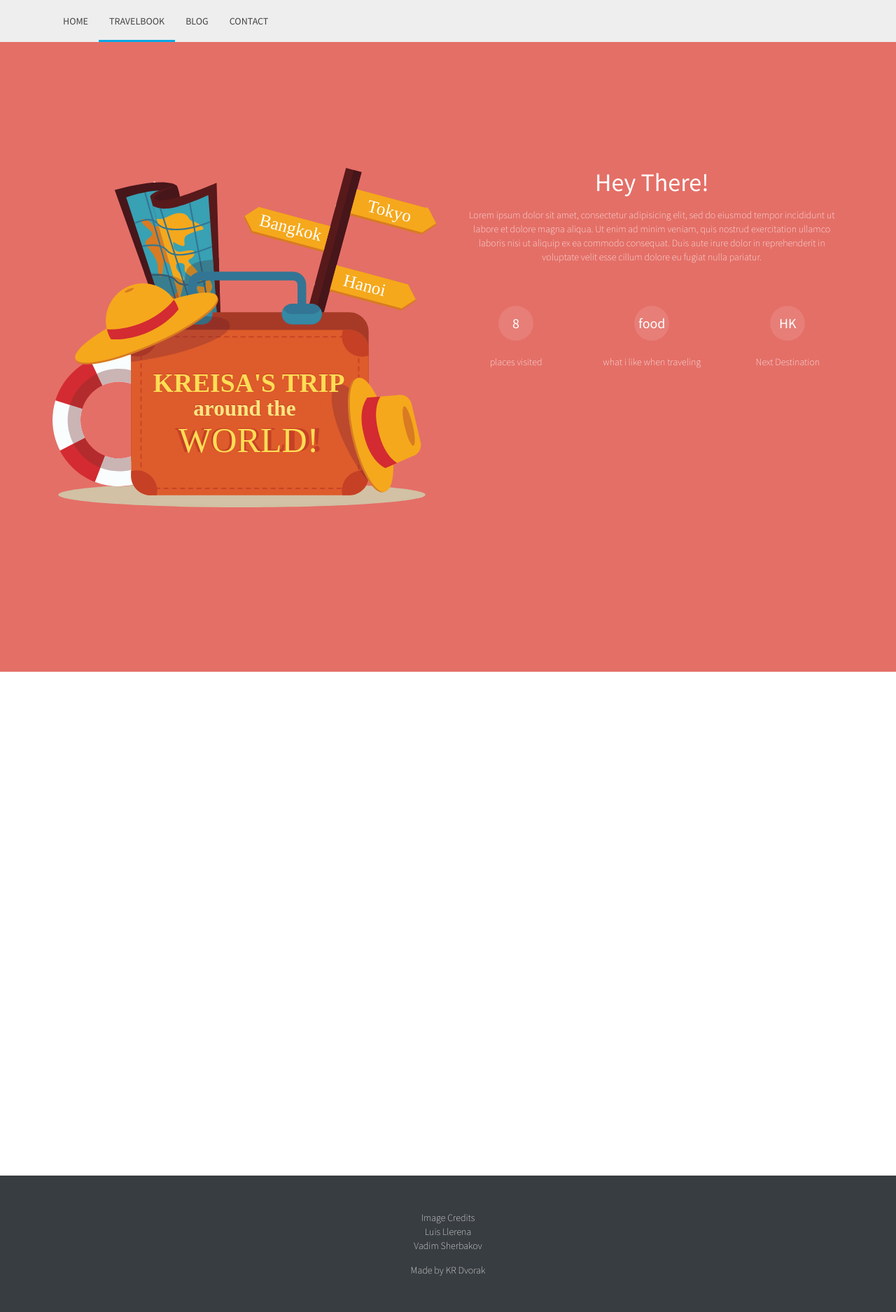
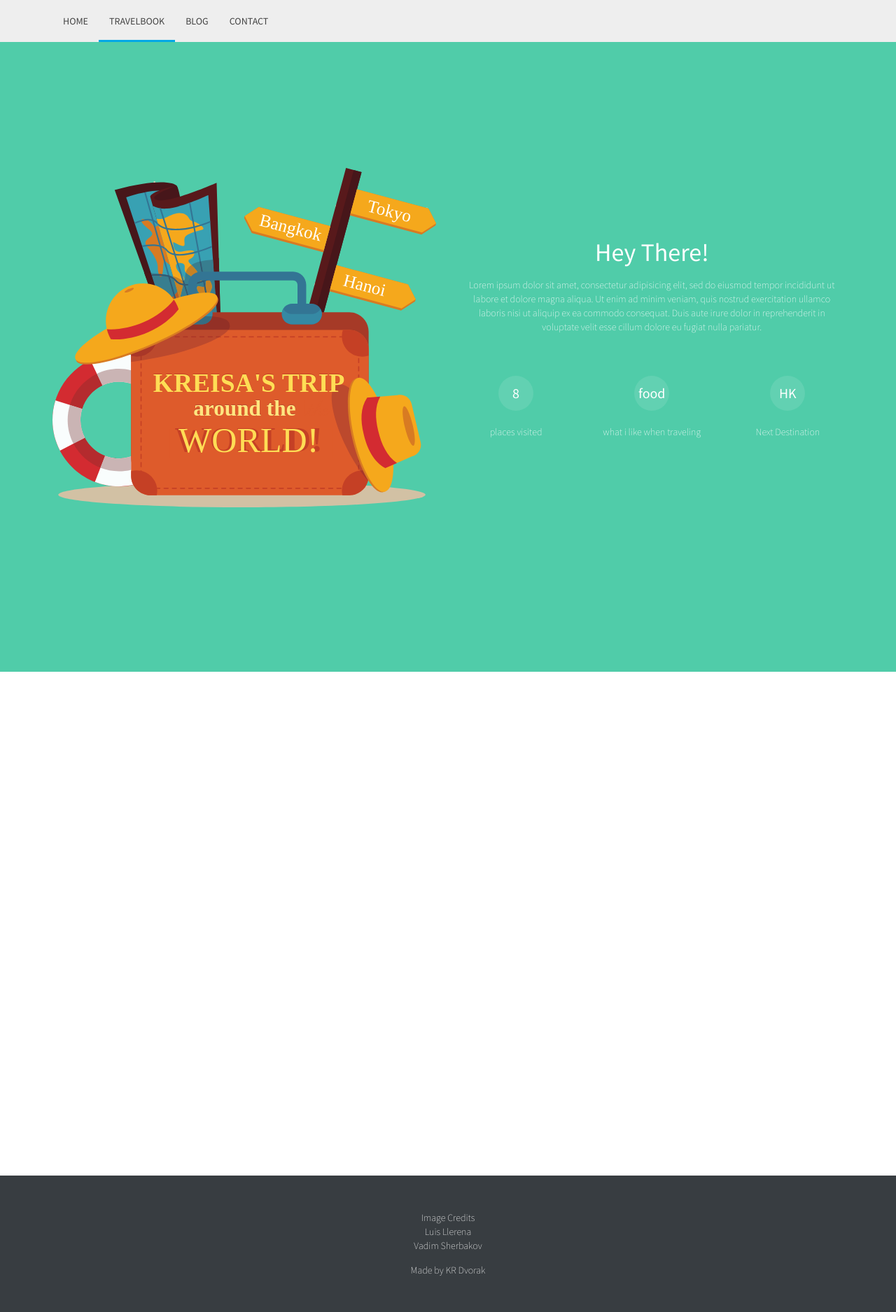
Before and after one commit to kreighza/kreighza.github.io, a Jekyll site: the page built from travelBook.html, in a window 1280 px wide. Shown: the whole page at 70% size. Built offline with Jekyll 4.4.1, drawn with Linux system fonts in a browser that asks for light colours.

Commit message:
change bg-color of into to green

```diff
--- a/_sass/_base.scss
+++ b/_sass/_base.scss
@@ -142,7 +142,7 @@ a:hover {
 /* Effect 1a */
 .hi-icon-effect-1a .hi-icon:hover {
 	background: rgba(255,255,255,1);
-	color: $red;
+	color: $green;
 }
 
 .hi-icon-effect-1a .hi-icon:hover:after {
--- a/_sass/_helper.scss
+++ b/_sass/_helper.scss
@@ -104,6 +104,11 @@
 .bg-red {
     background: $red;
     background-color: $red;
+}
+
+.bg-green {
+    background: $green;
+    background-color: $green;
 }
 
 .bg-stars {
--- a/css/main.scss
+++ b/css/main.scss
@@ -20,6 +20,7 @@ $black: #383D41;
 $white: #FFFFFF;
 $red: #E46F67;
 $light-grey: #D9E0E7;
+$green: #50CCA9;
 
 $font-size-regular: 20px;
 
--- a/travelBook.html
+++ b/travelBook.html
@@ -2,7 +2,7 @@
 layout: default
 active: blog
 ---
-<div class="uk-height-viewport bg-red">
+<div class="uk-height-viewport bg-green">
     <div class="kr-section">
        <div class="uk-container uk-container-center uk-text-center font-family-light font-color-white">
            <div class="m-t-60">
@@ -12,7 +12,7 @@ active: blog
                         <img width="660" height="400" src="images/travelBook/travelBag/travelBag.svg" alt="">
                     </div>
 
-                    <div class="uk-width-medium-1-2">
+                    <div class="uk-width-medium-1-2 p-t-100">
                         <h1 class="font-color-white">{{ site.travelBook_title }}</h1>
                         <p>{{ site.travelBook_intro }}</p>
 
```
